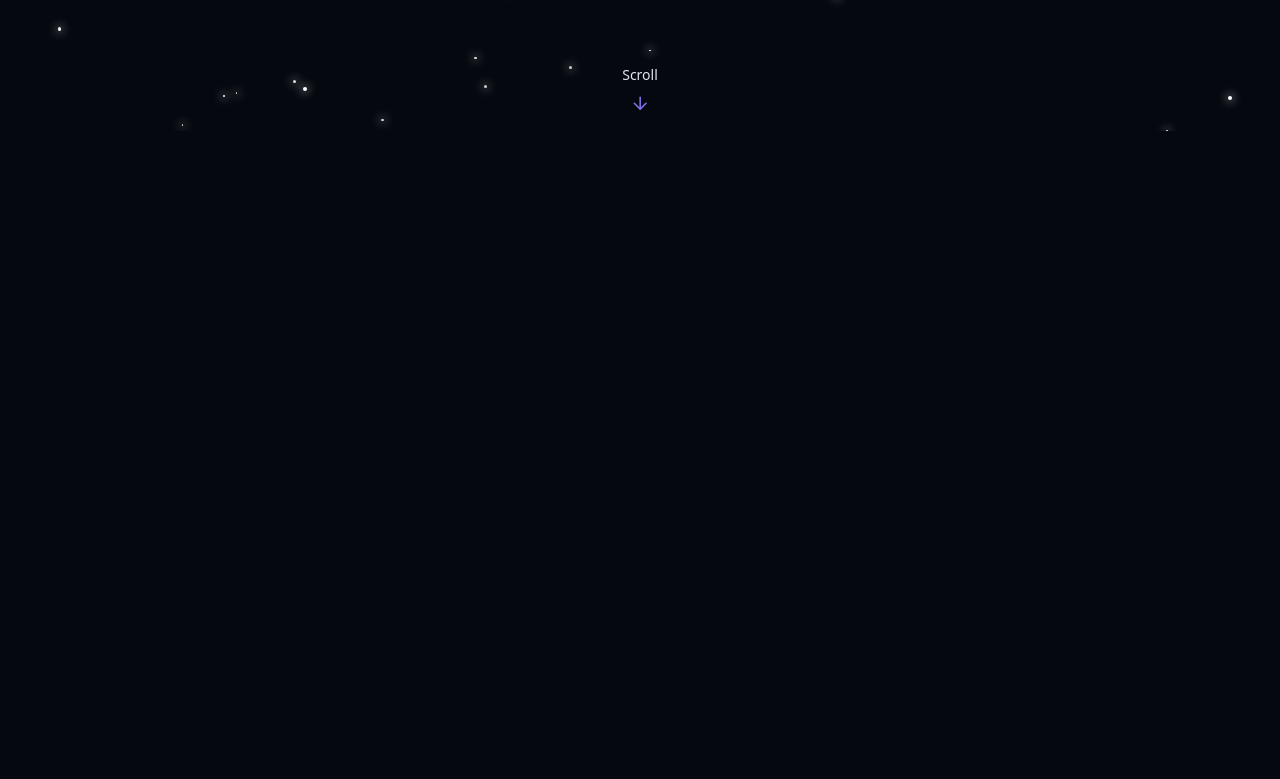
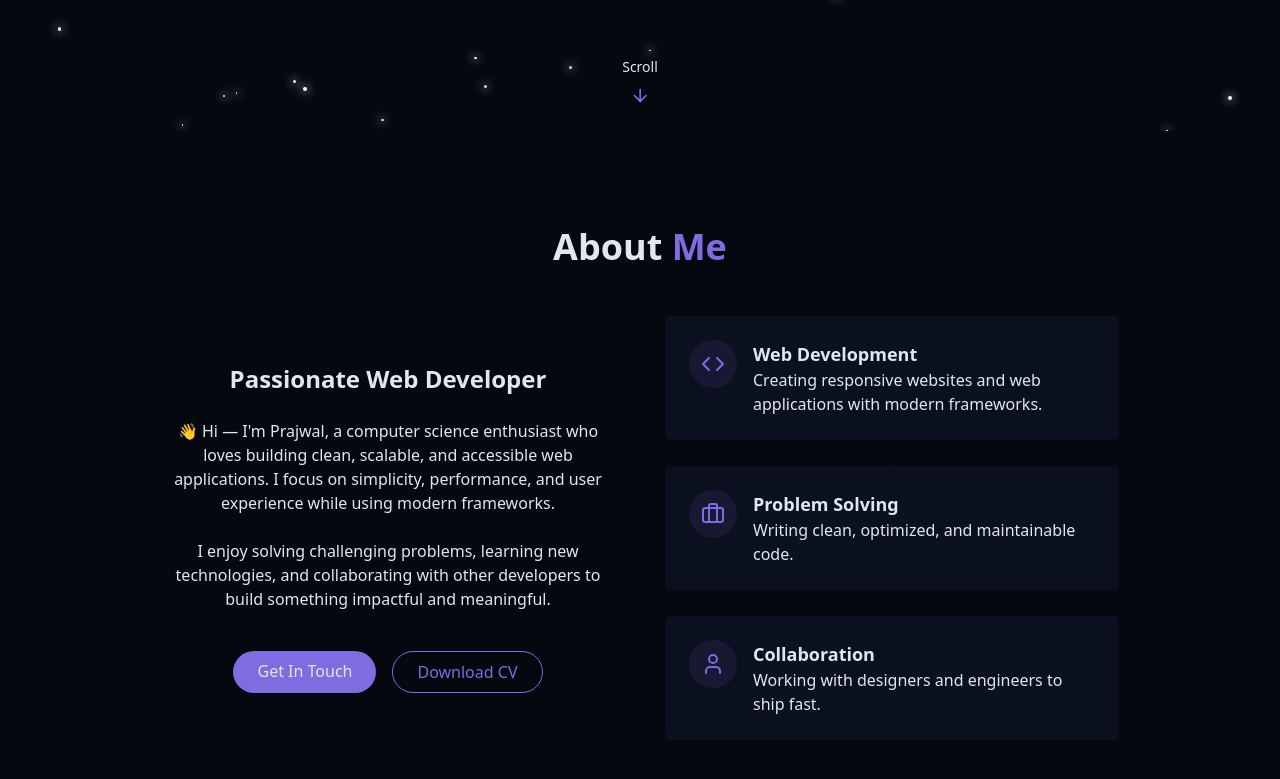
Before and after one commit to Prajwal-Shrestha/Portfoilo, a React (Vite) app: page / in a window 1280 px wide. Shown: the part 669-1448 px from the top of the page. Before the commit the page ends 800 px from the top, so only its background shows below. Built offline with nearby package versions, Linux system fonts and the light colour scheme.

Commit message:
finish about section

```diff
--- /dev/null
+++ b/src/components/AboutSection.jsx
@@ -0,0 +1,93 @@
+import { Briefcase, Code, User } from "lucide-react";
+
+export const AboutSection = () => {
+  return (
+    <section id="about" className="py-24 px-4 relative">
+      {" "}
+      <div className="container mx-auto max-w-5xl">
+        <h2 className="text-3xl md:text-4xl font-bold mb-12 text-center">
+          About <span className="text-primary"> Me</span>
+        </h2>
+
+        <div className="grid grid-cols-1 md:grid-cols-2 gap-12 items-center">
+          <div className="space-y-6">
+            <h3 className="text-2xl font-semibold">
+              Passionate Web Developer
+            </h3>
+
+            <p className="text-muted-foreground">
+              👋 Hi — I'm Prajwal, a computer science enthusiast who loves
+              building clean, scalable, and accessible web applications. I
+              focus on simplicity, performance, and user experience while using
+              modern frameworks.
+            </p>
+
+            <p className="text-muted-foreground">
+             I enjoy solving challenging problems, learning new technologies,
+              and collaborating with other developers to build something
+              impactful and meaningful.
+            </p>
+
+            <div className="flex flex-col sm:flex-row gap-4 pt-4 justify-center">
+              <a href="#contact" className="cosmic-button">
+                {" "}
+                Get In Touch
+              </a>
+
+              <a
+                href=""
+                className="px-6 py-2 rounded-full border border-primary text-primary hover:bg-primary/10 transition-colors duration-300"
+              >
+                Download CV
+              </a>
+            </div>
+          </div>
+
+          <div className="grid grid-cols-1 gap-6">
+            <div className="gradient-border p-6 card-hover">
+              <div className="flex items-start gap-4">
+                <div className="p-3 rounded-full bg-primary/10">
+                  <Code className="h-6 w-6 text-primary" />
+                </div>
+                <div className="text-left">
+                  <h4 className="font-semibold text-lg"> Web Development</h4>
+                  <p className="text-muted-foreground">
+                    Creating responsive websites and web applications with
+                    modern frameworks.
+                  </p>
+                </div>
+              </div>
+            </div>
+            <div className="gradient-border p-6 card-hover">
+              <div className="flex items-start gap-4">
+                <div className="p-3 rounded-full bg-primary/10">
+                  <Briefcase className="h-6 w-6 text-primary" />
+                </div>
+                <div className="text-left">
+                  <h4 className="font-semibold text-lg">Problem Solving</h4>
+                  <p className="text-muted-foreground">
+                   Writing clean, optimized, and maintainable code.
+                  </p>
+                </div>
+              </div>
+            </div>
+            <div className="gradient-border p-6 card-hover">
+              <div className="flex items-start gap-4">
+                <div className="p-3 rounded-full bg-primary/10">
+                  <User className="h-6 w-6 text-primary" />
+                </div>
+
+                <div className="text-left">
+                  <h4 className="font-semibold text-lg">Collaboration</h4>
+                  <p className="text-muted-foreground">
+                    Working with designers and engineers to ship fast.
+                  </p>
+                </div>
+              </div>
+            </div>
+          </div>
+        </div>
+      </div>
+    </section>
+  );
+};
--- a/src/pages/Home.jsx
+++ b/src/pages/Home.jsx
@@ -2,6 +2,7 @@
 import { Navbar } from "../components/Navbar";
 import { StarBackground } from "../components/starbackground";
 import { HeroSection } from "../components/HeroSection";
+import { AboutSection } from "../components/AboutSection";
 
 export const Home = () => {
     return(
@@ -17,6 +18,7 @@
         {/* Main Content */}
             <main>
                 <HeroSection />
+                <AboutSection />
             </main>
         {/* Footer */}
     </div>
```
